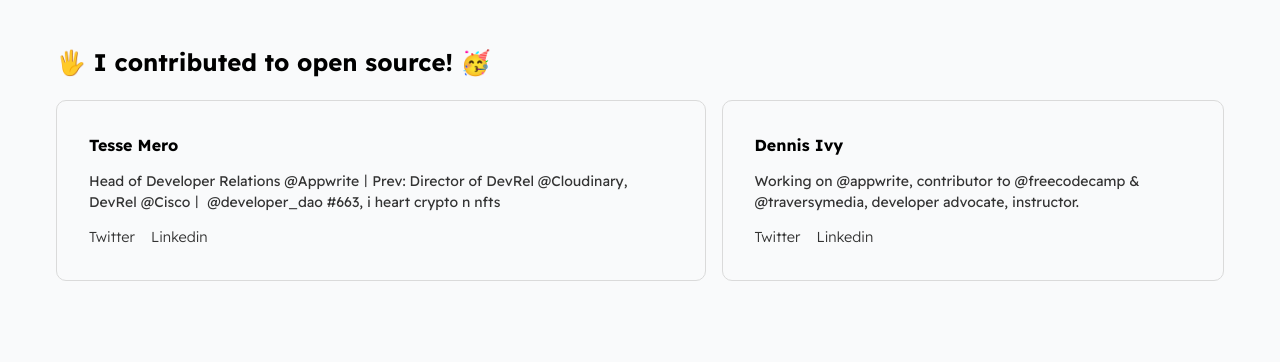
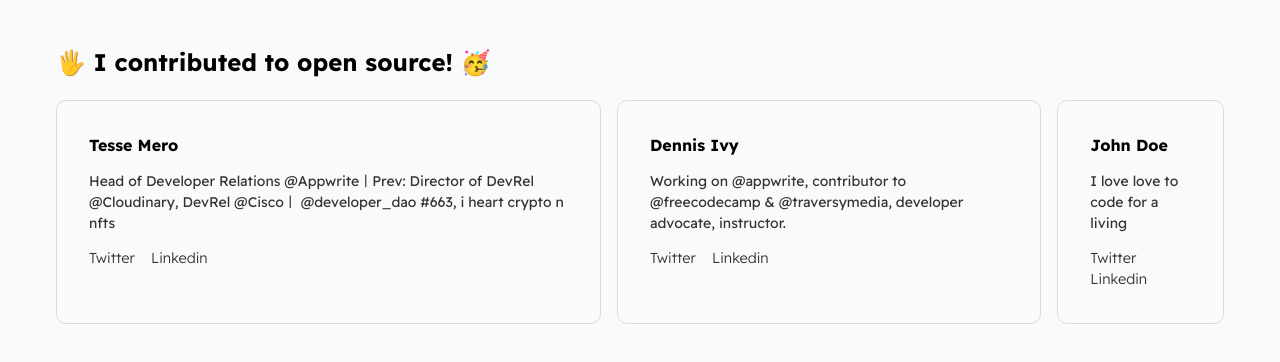
Before and after one commit to divanov11/first-os-issue, a plain HTML site: page index.html in a window 1280 px wide. Drawn offline with Linux system fonts and the light colour scheme.

Commit message:
Update index.html

```diff
--- a/index.html
+++ b/index.html
@@ -35,11 +35,25 @@
                 </div>
 
                 <div class="socials--list">
-                    <a href="https://twitter.com/dennisivy11">Twitter</a>
-                    <a href="https://www.linkedin.com/in/dennis-ivanov/">Linkedin</a>
+                    <a href="https://twitter.com/dennisivy11" target="_blank">Twitter</a>
+                    <a href="https://www.linkedin.com/in/dennis-ivanov/" target="_blank">Linkedin</a>
                 </div>
 
-        </div>
+            </div>
+
+            <div class="contributor">
+                <strong>John Doe</strong>
+
+                <div>
+                    <p>I love love to code for a living</p>
+                </div>
+
+                <div class="socials--list">
+                    <a href="">Twitter</a>
+                    <a href="">Linkedin</a>
+                </div>
+
+            </div>
 
     </div>
 </body>
```
